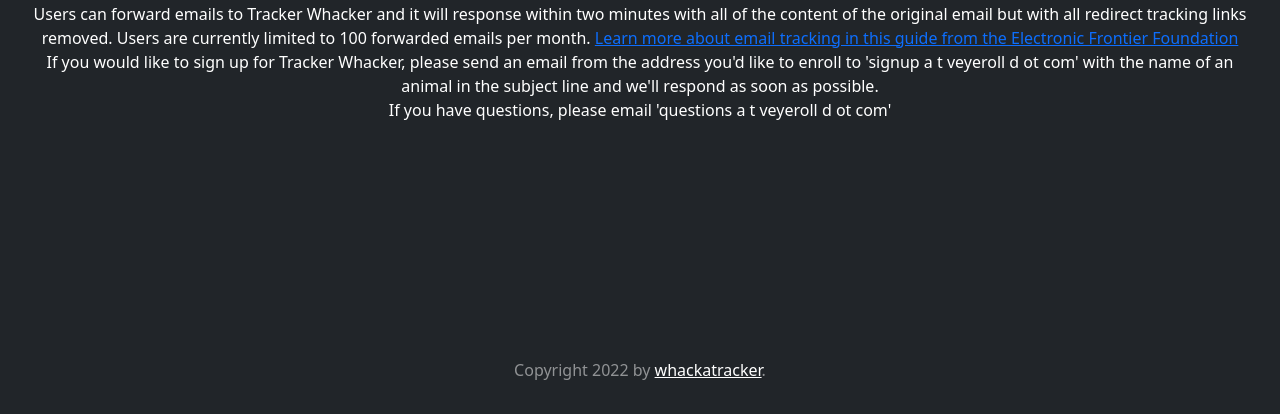
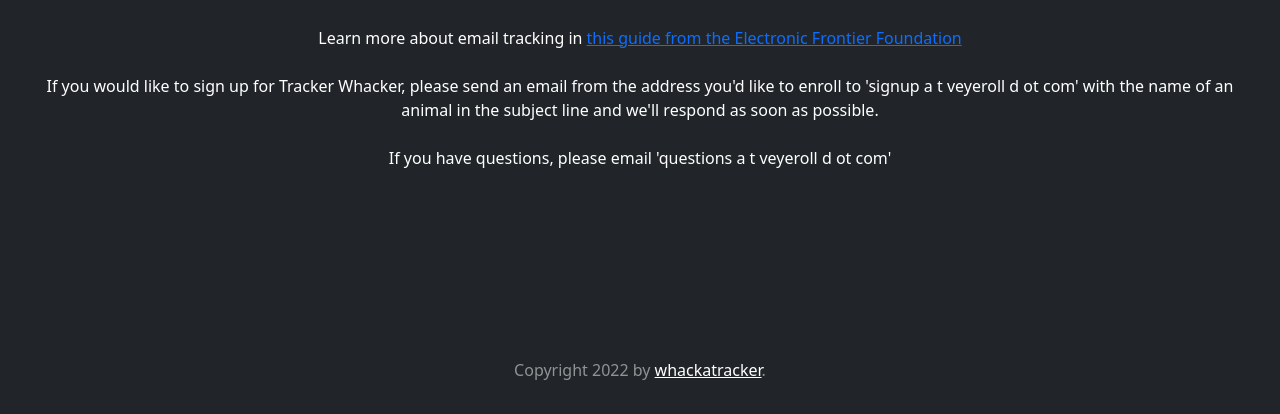
Before and after one commit to whackatracker/whackatracker.github.io, a website: page index.html in a window 1280 px wide. Shown: the part 386-800 px from the top of the page. Drawn offline with Linux system fonts and the light colour scheme.

Commit message:
update site

```diff
--- a/index.html
+++ b/index.html
@@ -50,10 +50,12 @@
 
   <main class="px-3">
     <h1>Tracker Whacker</h1>
-    <p class="lead">Tracker Whacker is a email-forwarding service that removes tracking redirect links from your email. </p> Users can forward emails to Tracker Whacker and it will response within two minutes with all of the content of the original email but with all redirect tracking links removed. Users are currently limited to 100 forwarded emails per month. <a href="https://www.eff.org/deeplinks/2019/01/stop-tracking-my-emails">Learn more about email tracking in this guide from the Electronic Frontier Foundation</a>
-    <br/>
-      If you would like to sign up for Tracker Whacker, please send an email from the address you'd like to enroll to 'signup a t veyeroll d ot com' with the name of an animal in the subject line and we'll respond as soon as possible.
-      <br/>
+    <p class="lead">Tracker Whacker is a email-forwarding service that removes tracking redirect links from your email. </p> Users can forward emails to Tracker Whacker and it will response within two minutes with all of the content of the original email but with all redirect tracking links removed. Users are currently limited to 100 forwarded emails per month.
+    <br/><br/>
+    Learn more about email tracking in <a href="https://www.eff.org/deeplinks/2019/01/stop-tracking-my-emails">this guide from the Electronic Frontier Foundation</a>
+    <br/><br/>
+    If you would like to sign up for Tracker Whacker, please send an email from the address you'd like to enroll to 'signup a t veyeroll d ot com' with the name of an animal in the subject line and we'll respond as soon as possible.
+    <br/><br/>
 
       If you have questions, please email 'questions a t veyeroll d ot com'
 
```
